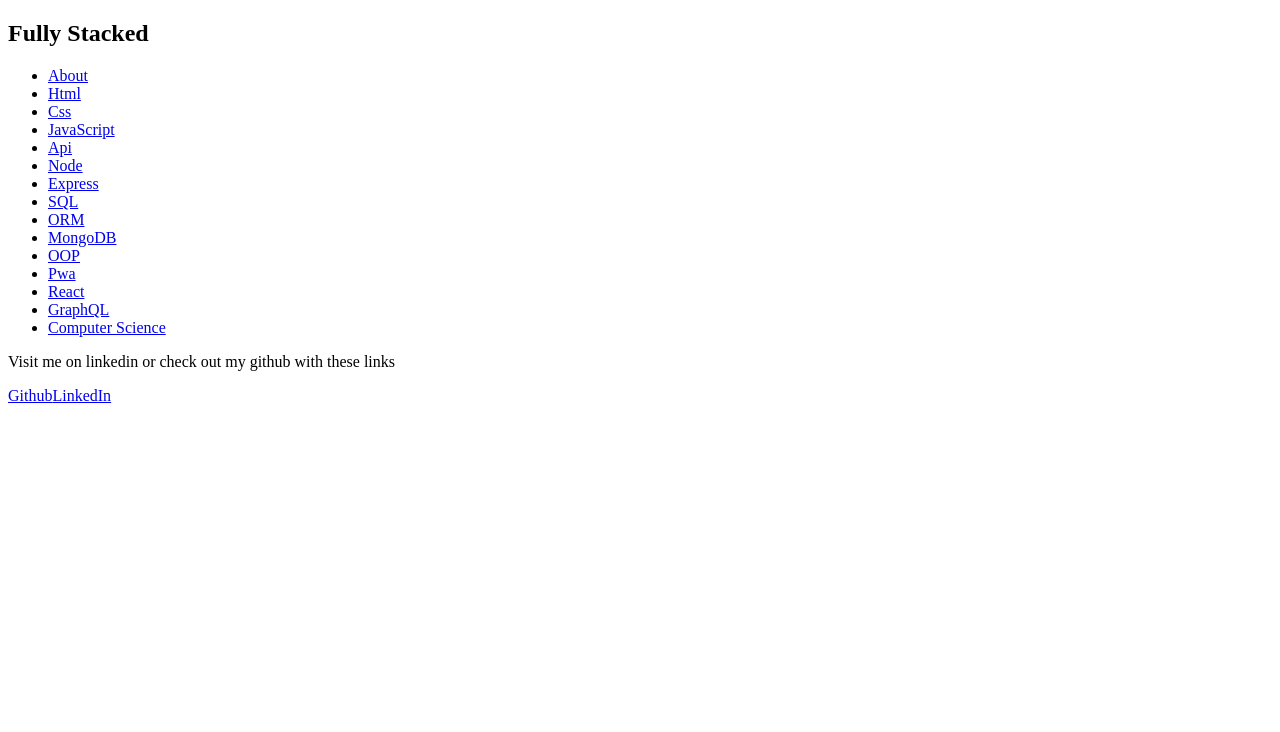
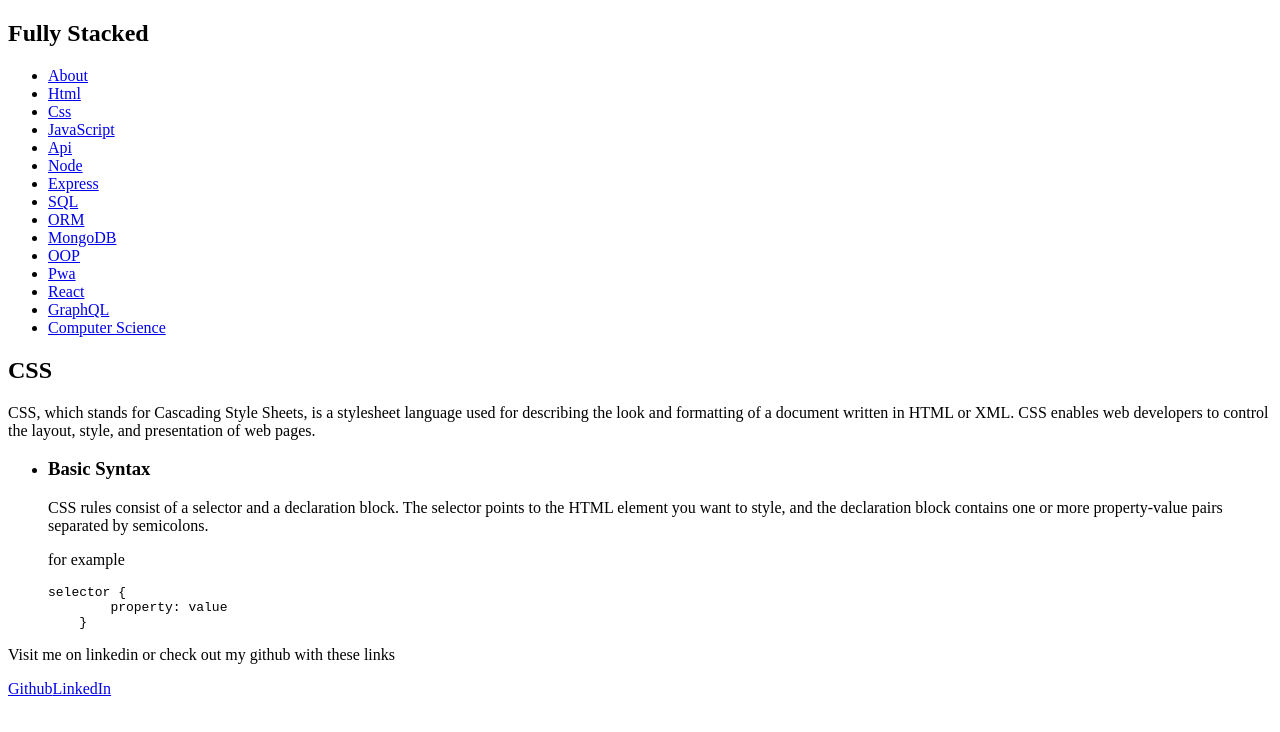
Before and after one commit to figuri/FullyStacked, a React (Vite) app: page /css in a window 1280 px wide. Shown: the top 732 px of the page. Built offline with nearby package versions, Linux system fonts and the light colour scheme.

Commit message:
instead of using anpersan i just made a variable and used template literal for code example

```diff
--- a/src/components/pages/Css.jsx
+++ b/src/components/pages/Css.jsx
@@ -1,5 +1,29 @@
 import React from 'react';
 
 export default function Css() {
-
+    const cssCode = `selector {
+        property: value
+    }`
+    return (
+        <section>
+            <div>
+                <h2>CSS</h2>
+                <p>
+                CSS, which stands for Cascading Style Sheets, is a stylesheet language used for describing the look and formatting of a document written in HTML or XML. CSS enables web developers to control the layout, style, and presentation of web pages.
+                </p>
+            </div>
+            <div>
+                <ul>
+                    <li>
+                        <h3>Basic Syntax</h3>
+                        <p>CSS rules consist of a selector and a declaration block. The selector points to the HTML element you want to style, and the declaration block contains one or more property-value pairs separated by semicolons.</p>
+                        <p>for example</p>
+                        <pre>
+                            <code>{cssCode}</code>
+                        </pre>
+                    </li>
+                </ul>
+            </div>
+        </section>
+    )
 }
--- a/src/components/pages/Html.jsx
+++ b/src/components/pages/Html.jsx
@@ -1,6 +1,12 @@
 import React from "react";
 
 export default function Html() {
+    const htmlCode =`
+    <header>
+        <div>
+           <p>Hello World!</p>
+        </div>
+    </header>`
   return (
     <section>
       <div>
@@ -23,9 +29,7 @@ export default function Html() {
         <h2>Html Code example</h2>
         <pre>
           <code>
-            &lt;div class="example"&gt; &lt;p&gt;Hello, World!&lt;/p&gt;
-            &lt;ul&gt; &lt;li&gt;Item 1&lt;/li&gt; &lt;li&gt;Item 2&lt;/li&gt;
-            &lt;li&gt;Item 3&lt;/li&gt; &lt;/ul&gt; &lt;/div&gt;
+            {htmlCode}
           </code>
         </pre>
         <p>the code above is a generic div tag that is the parent element of the child elements contained within it. Like most programming languages html elements have priority within the document. when writing your html code make sure to follow semantic structure so that your html code is readable. using the correct or "semantic" tag names for your html code is best practice and will help you an others understand the code better. such as making the header a "header" tag or a side peice of information "aside" or "article".</p>
```
